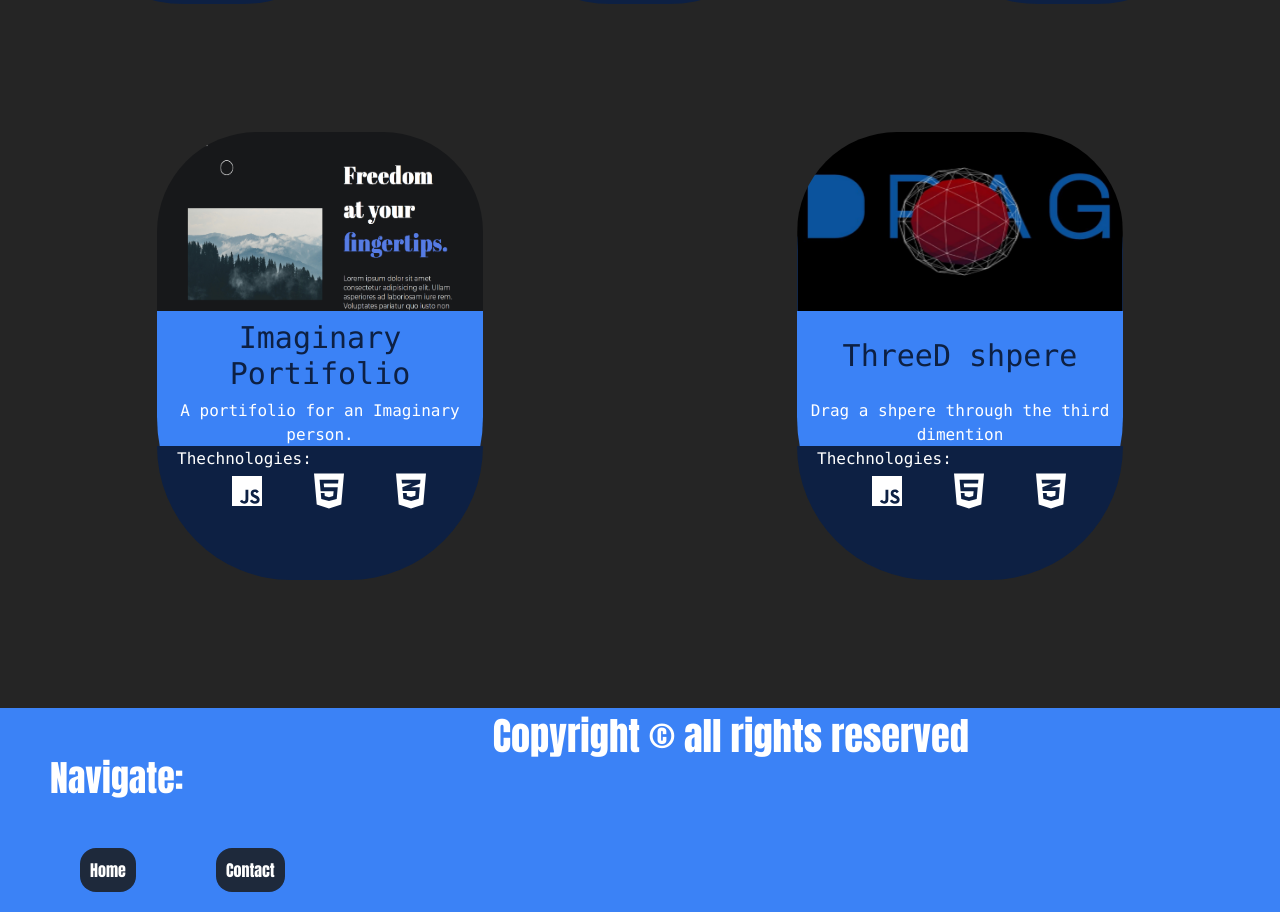
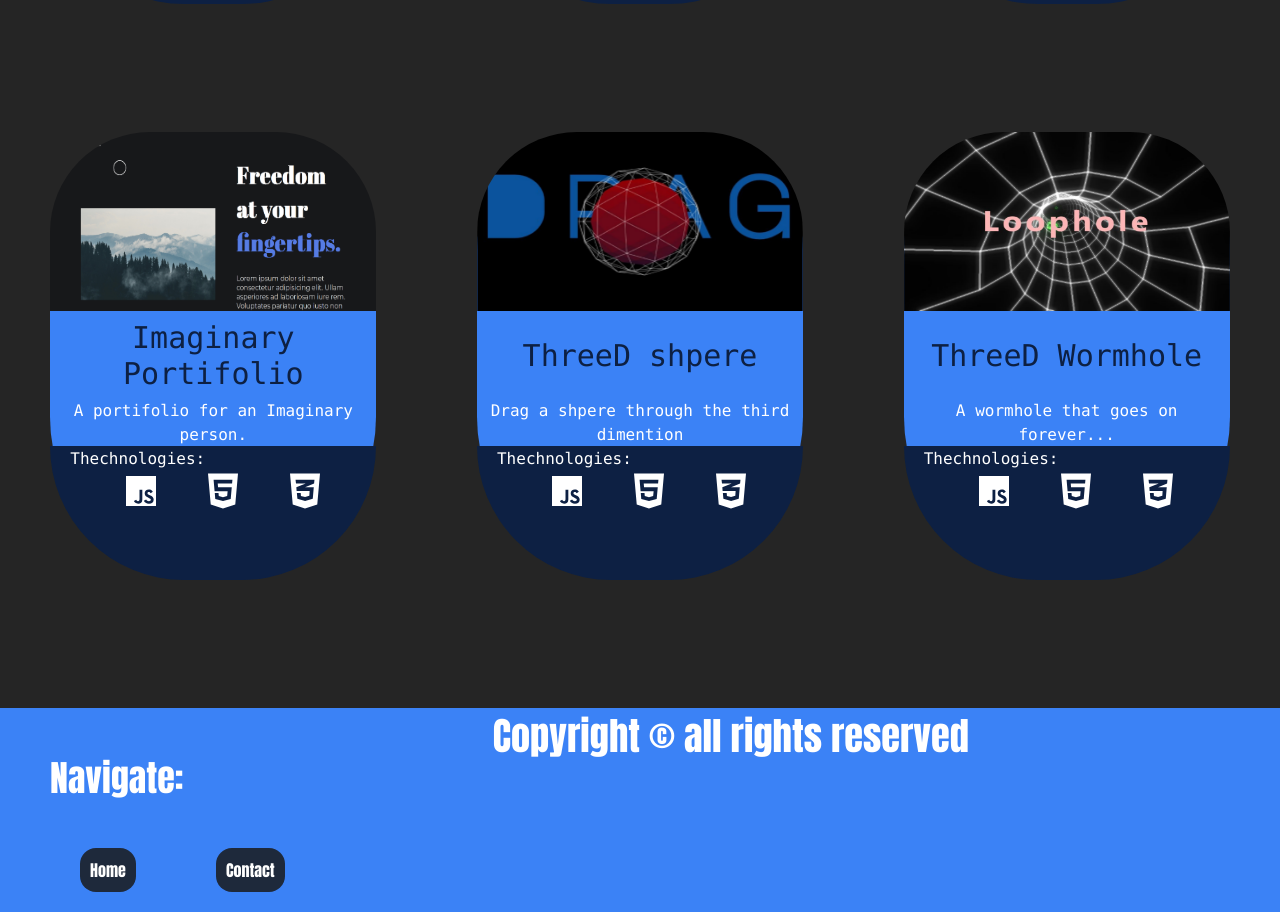
Before and after one commit to Abdulrahman777777/MainPortofolio, a React (Create React App) app: page /Projects in a window 1280 px wide. Shown: the part 2380-3292 px from the top of the page. Built offline with nearby package versions, Linux system fonts and the light colour scheme; a web font is replaced by a local one.

Commit message:
adding the wormhole Project

```diff
--- a/src/Data/Projects.js
+++ b/src/Data/Projects.js
@@ -34,6 +34,13 @@ const Data = [
     image: "Untitled",
     link: "https://dragable-phi.vercel.app/",
   },
+  {
+    name: "ThreeD Wormhole",
+    description: "A wormhole that goes on forever...",
+    technologies: ["javascript", "html", "css"],
+    image: "Untitled2",
+    link: "https://wormhole-iota.vercel.app/",
+  },
 ];
 
 export default Data;
```
Also changed, not shown: src/Images/Untitled2.png (added).
